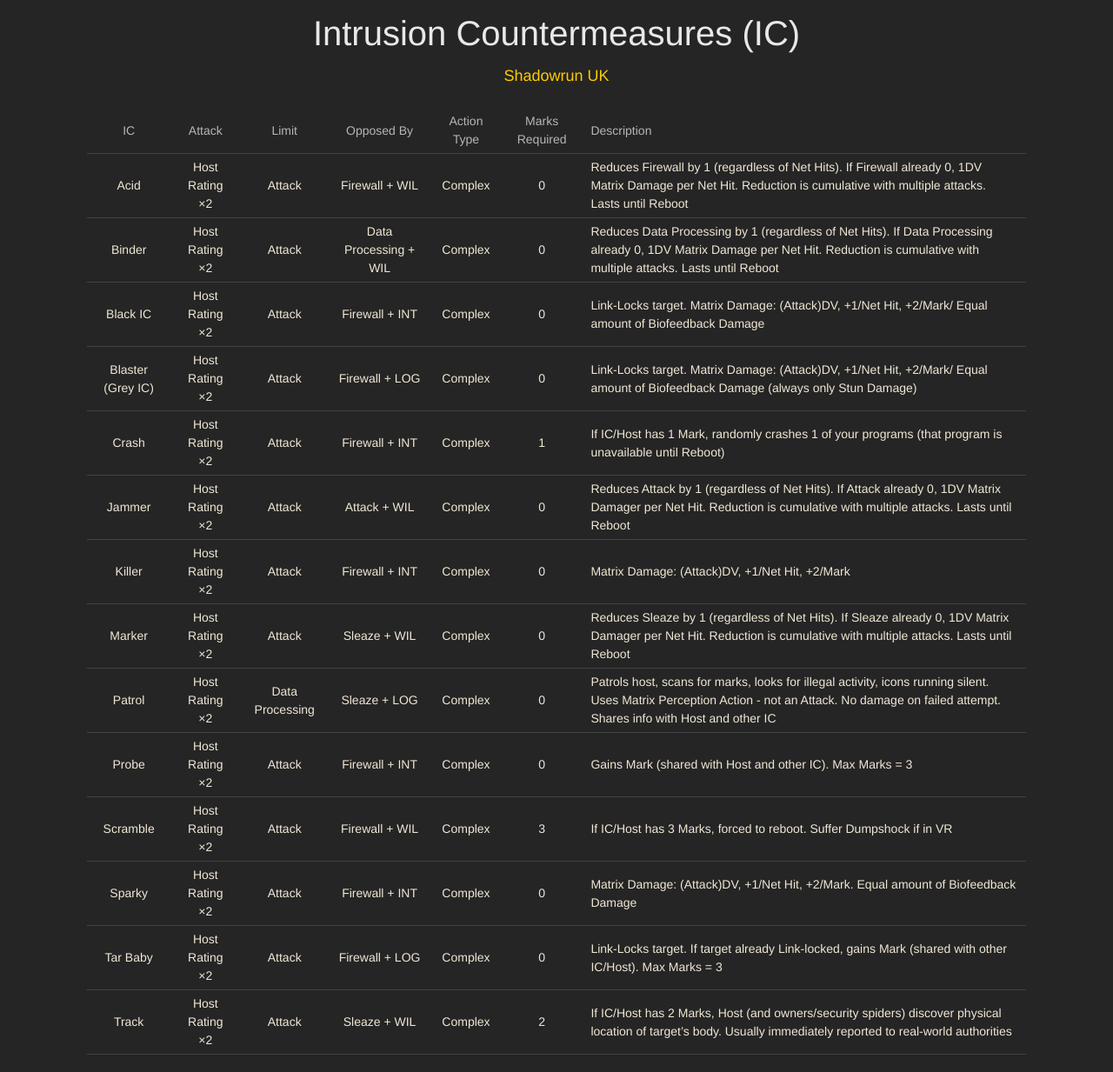
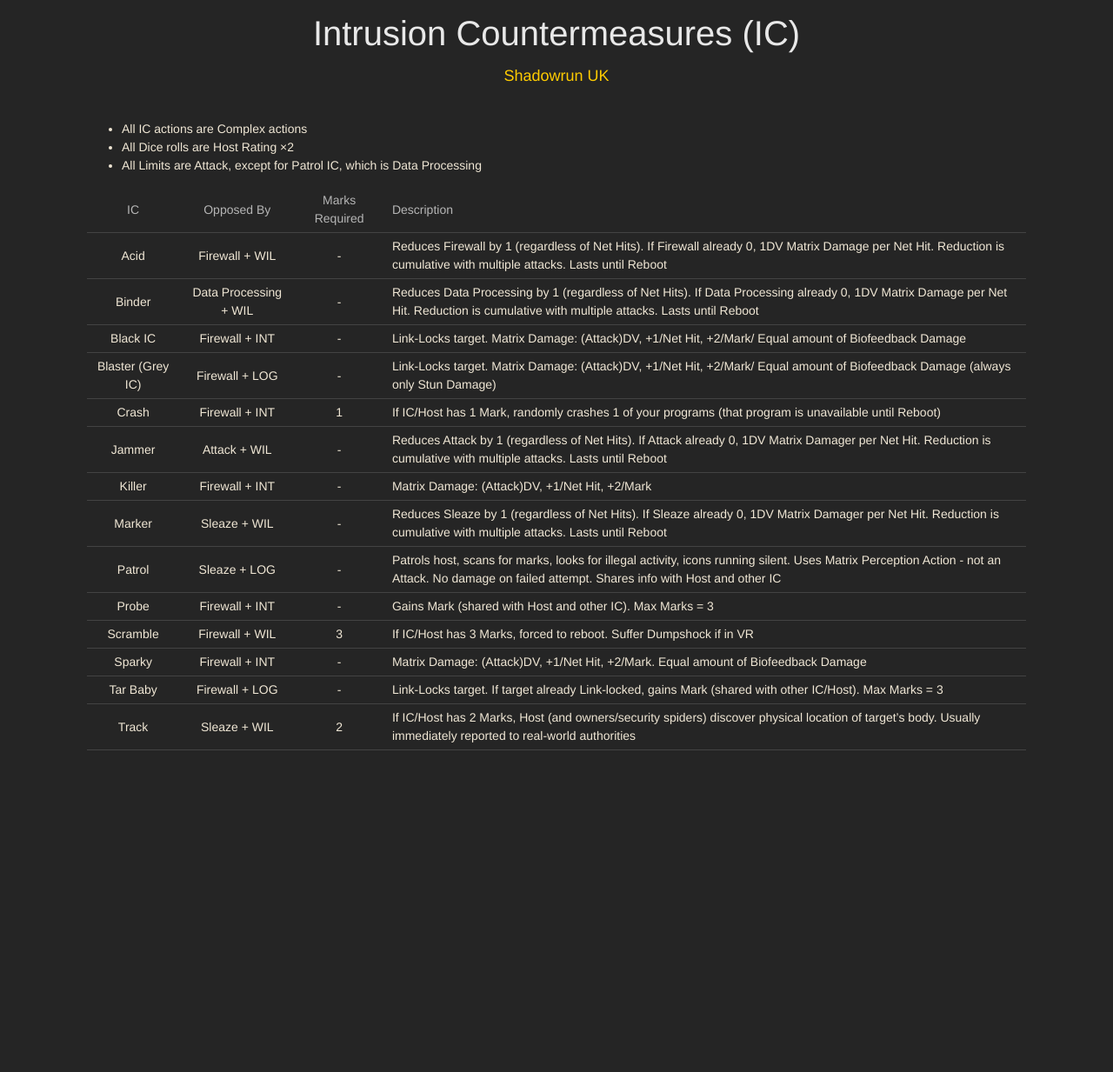
Before and after one commit to Anomandarist/Shadowrun-UK, a Jekyll site: the page built from Rules/Matrix/IntrusionCountermeasures.md, in a window 1280 px wide. Shown: the whole page at 87% size. Built offline with Jekyll 4.4.1, drawn with Linux system fonts in a browser that asks for light colours; our own code applies the rules of GitHub Pages for plain Markdown files; after the commit the page ends 900 px from its top, so only the background shows below that.

Commit message:
Reformat Matrix: Intrusion Countermeasure Table

```diff
--- a/Rules/Matrix/IntrusionCountermeasures.md
+++ b/Rules/Matrix/IntrusionCountermeasures.md
@@ -2,19 +2,23 @@
 title: Intrusion Countermeasures (IC)
 ---
 
-|        IC         |     Attack     |      Limit      |      Opposed By       | Action Type | Marks Required | Description                                                                                                                                                                                        |
-|:-----------------:|:--------------:|:---------------:|:---------------------:|:-----------:|:--------------:| -------------------------------------------------------------------------------------------------------------------------------------------------------------------------------------------------- |
-|       Acid        | Host Rating ×2 |     Attack      |    Firewall + WIL     |   Complex   |       0        | Reduces Firewall by 1 (regardless of Net Hits).  If Firewall already 0, 1DV Matrix Damage per Net Hit.  Reduction is cumulative with multiple attacks.  Lasts until Reboot                         |
-|      Binder       | Host Rating ×2 |     Attack      | Data Processing + WIL |   Complex   |       0        | Reduces Data Processing by 1 (regardless of Net Hits).  If Data Processing already 0, 1DV Matrix Damage per Net Hit.  Reduction is cumulative with multiple attacks.  Lasts until Reboot           |
-|     Black IC      | Host Rating ×2 |     Attack      |    Firewall + INT     |   Complex   |       0        | Link-Locks target.  Matrix Damage: (Attack)DV, +1/Net Hit, +2/Mark/  Equal amount of Biofeedback Damage                                                                                            |
-| Blaster (Grey IC) | Host Rating ×2 |     Attack      |    Firewall + LOG     |   Complex   |       0        | Link-Locks target.  Matrix Damage: (Attack)DV, +1/Net Hit, +2/Mark/  Equal amount of Biofeedback Damage (always only Stun Damage)                                                                  |
-|       Crash       | Host Rating ×2 |     Attack      |    Firewall + INT     |   Complex   |       1        | If IC/Host has 1 Mark, randomly crashes 1 of your programs (that program is unavailable until Reboot)                                                                                              |
-|      Jammer       | Host Rating ×2 |     Attack      |     Attack + WIL      |   Complex   |       0        | Reduces Attack by 1 (regardless of Net Hits).  If Attack already 0, 1DV Matrix Damager per Net Hit.  Reduction is cumulative with multiple attacks.  Lasts until Reboot                            |
-|      Killer       | Host Rating ×2 |     Attack      |    Firewall + INT     |   Complex   |       0        | Matrix Damage: (Attack)DV, +1/Net Hit, +2/Mark                                                                                                                                                     |
-|      Marker       | Host Rating ×2 |     Attack      |     Sleaze + WIL      |   Complex   |       0        | Reduces Sleaze by 1 (regardless of Net Hits).  If Sleaze already 0, 1DV Matrix Damager per Net Hit.  Reduction is cumulative with multiple attacks.  Lasts until Reboot                            |
-|      Patrol       | Host Rating ×2 | Data Processing |     Sleaze + LOG      |   Complex   |       0        | Patrols host, scans for marks, looks for illegal activity, icons running silent.  Uses Matrix Perception Action - not an Attack.  No damage on failed attempt.  Shares info with Host and other IC |
-|       Probe       | Host Rating ×2 |     Attack      |    Firewall + INT     |   Complex   |       0        | Gains Mark (shared with Host and other IC).  Max Marks = 3                                                                                                                                         |
-|     Scramble      | Host Rating ×2 |     Attack      |    Firewall + WIL     |   Complex   |       3        | If IC/Host has 3 Marks, forced to reboot.  Suffer Dumpshock if in VR                                                                                                                               |
-|      Sparky       | Host Rating ×2 |     Attack      |    Firewall + INT     |   Complex   |       0        | Matrix Damage: (Attack)DV, +1/Net Hit, +2/Mark.  Equal amount of Biofeedback Damage                                                                                                                |
-|     Tar Baby      | Host Rating ×2 |     Attack      |    Firewall + LOG     |   Complex   |       0        | Link-Locks target.  If target already Link-locked, gains Mark (shared with other IC/Host).  Max Marks = 3                                                                                          |
-|       Track       | Host Rating ×2 |     Attack      |     Sleaze + WIL      |   Complex   |       2        | If IC/Host has 2 Marks, Host (and owners/security spiders) discover physical location of target’s body.  Usually immediately reported to real-world authorities                                    |
+- All IC actions are Complex actions
+- All Dice rolls are Host Rating ×2
+- All Limits are Attack, except for Patrol IC, which is Data Processing
+
+|        IC         |      Opposed By       | Marks Required | Description                                                                                                                                                                                        |
+|:-----------------:|:---------------------:|:--------------:| -------------------------------------------------------------------------------------------------------------------------------------------------------------------------------------------------- |
+|       Acid        |    Firewall + WIL     |       -        | Reduces Firewall by 1 (regardless of Net Hits).  If Firewall already 0, 1DV Matrix Damage per Net Hit.  Reduction is cumulative with multiple attacks.  Lasts until Reboot                         |
+|      Binder       | Data Processing + WIL |       -        | Reduces Data Processing by 1 (regardless of Net Hits).  If Data Processing already 0, 1DV Matrix Damage per Net Hit.  Reduction is cumulative with multiple attacks.  Lasts until Reboot           |
+|     Black IC      |    Firewall + INT     |       -        | Link-Locks target.  Matrix Damage: (Attack)DV, +1/Net Hit, +2/Mark/  Equal amount of Biofeedback Damage                                                                                            |
+| Blaster (Grey IC) |    Firewall + LOG     |       -        | Link-Locks target.  Matrix Damage: (Attack)DV, +1/Net Hit, +2/Mark/  Equal amount of Biofeedback Damage (always only Stun Damage)                                                                  |
+|       Crash       |    Firewall + INT     |       1        | If IC/Host has 1 Mark, randomly crashes 1 of your programs (that program is unavailable until Reboot)                                                                                              |
+|      Jammer       |     Attack + WIL      |       -        | Reduces Attack by 1 (regardless of Net Hits).  If Attack already 0, 1DV Matrix Damager per Net Hit.  Reduction is cumulative with multiple attacks.  Lasts until Reboot                            |
+|      Killer       |    Firewall + INT     |       -        | Matrix Damage: (Attack)DV, +1/Net Hit, +2/Mark                                                                                                                                                     |
+|      Marker       |     Sleaze + WIL      |       -        | Reduces Sleaze by 1 (regardless of Net Hits).  If Sleaze already 0, 1DV Matrix Damager per Net Hit.  Reduction is cumulative with multiple attacks.  Lasts until Reboot                            |
+|      Patrol       |     Sleaze + LOG      |       -        | Patrols host, scans for marks, looks for illegal activity, icons running silent.  Uses Matrix Perception Action - not an Attack.  No damage on failed attempt.  Shares info with Host and other IC |
+|       Probe       |    Firewall + INT     |       -        | Gains Mark (shared with Host and other IC).  Max Marks = 3                                                                                                                                         |
+|     Scramble      |    Firewall + WIL     |       3        | If IC/Host has 3 Marks, forced to reboot.  Suffer Dumpshock if in VR                                                                                                                               |
+|      Sparky       |    Firewall + INT     |       -        | Matrix Damage: (Attack)DV, +1/Net Hit, +2/Mark.  Equal amount of Biofeedback Damage                                                                                                                |
+|     Tar Baby      |    Firewall + LOG     |       -        | Link-Locks target.  If target already Link-locked, gains Mark (shared with other IC/Host).  Max Marks = 3                                                                                          |
+|       Track       |     Sleaze + WIL      |       2        | If IC/Host has 2 Marks, Host (and owners/security spiders) discover physical location of target’s body.  Usually immediately reported to real-world authorities                                    |
```
